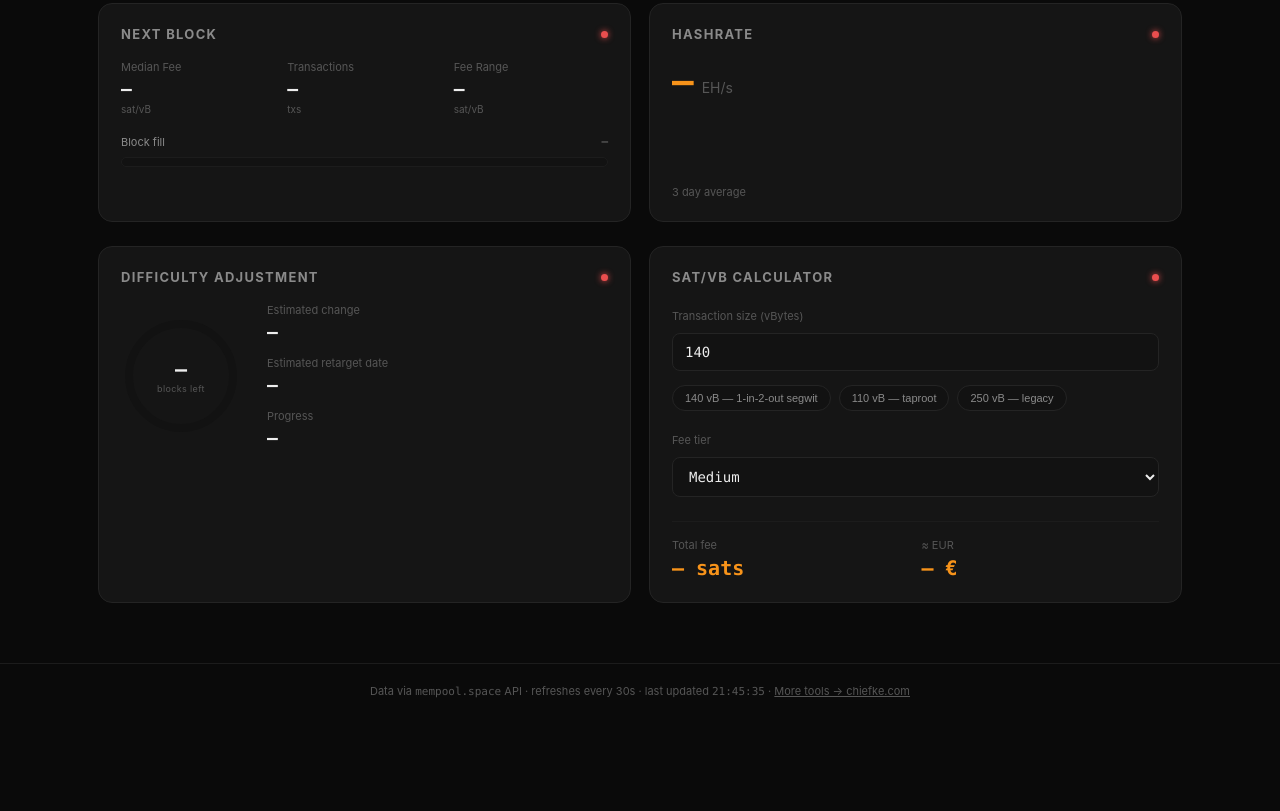
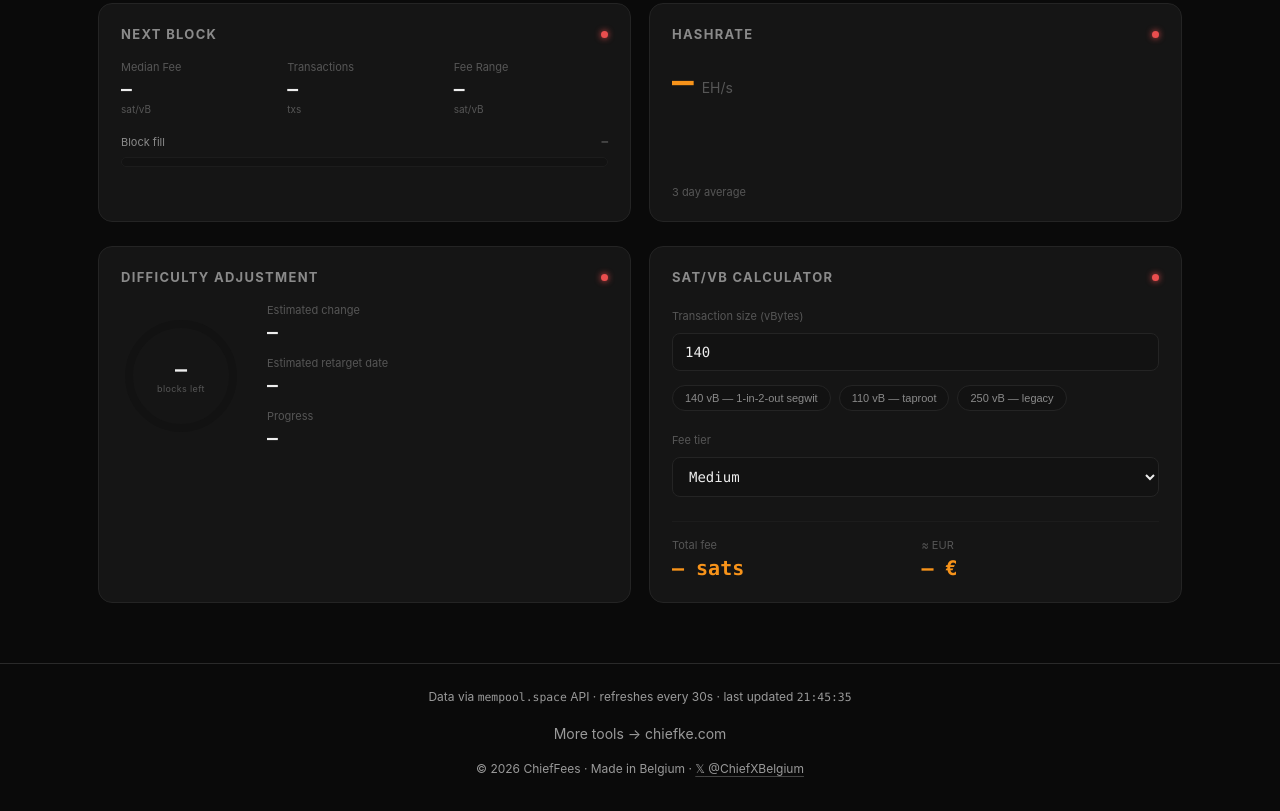
Before and after one commit to ChiefDVee/chieffees, a plain HTML site: page index.html in a window 1280 px wide. Shown: the part 706-1517 px from the top of the page. Before the commit the page ends 1424 px from the top, so only its background shows below. Drawn offline with Linux system fonts and the light colour scheme; no server answers.

Commit message:
Chief-footer via chief-brand-sync (contrast 2.7 → 7.0)

```diff
--- /dev/null
+++ b/assets/brand/chief-footer.css
@@ -0,0 +1,40 @@
+/* GENERATED by chief_brand_sync_engine.py — bron chief-assets brand/footer/chief-footer.css sha256:cd4853b00954 — NIET MET DE HAND BEWERKEN */
+/* chief-footer.css — gedeelde Chief-footer, bron van waarheid (chief-assets brand/footer/).
+   Enkel var(--chief-*) uit chief-tokens.css (vóór dit bestand geladen); geen hex, geen externe requests.
+   Sites krijgen een kopie via de sync-engine, nooit met de hand bewerken in een site-repo.
+   Contrast: --chief-muted op --chief-bg 7.0 : 1, op --chief-surface 6.5 : 1; hover/focus --chief-text 17 : 1.
+   Verborgen in full-screen (:fullscreen) en in print. */
+.chief-footer {
+  position: relative; z-index: 0;   /* boven fixed decor met z-index 0 (bv. een achtergrondgrid) */
+  box-sizing: border-box; width: 100%; flex-shrink: 0;
+  margin: 0;
+  padding: var(--chief-space-6) var(--chief-space-4) calc(var(--chief-space-7) + env(safe-area-inset-bottom, 0px));
+  border-top: 1px solid var(--chief-border);
+  background: transparent;
+  color: var(--chief-muted);
+  font: 400 .8125rem/1.55 var(--chief-font-body);
+  letter-spacing: normal; text-transform: none;
+  text-align: center;
+}
+.chief-footer *, .chief-footer *::before, .chief-footer *::after { box-sizing: border-box; }
+.chief-footer .cf-inner { max-width: 960px; margin: 0 auto; display: flex; flex-direction: column; align-items: center; gap: var(--chief-space-3); }
+.chief-footer p { margin: 0; padding: 0; }
+.chief-footer .cf-line { max-width: 44rem; font-size: .75rem; }
+.chief-footer .cf-mono { font-family: var(--chief-font-mono); font-size: .95em; }
+.chief-footer .cf-links { display: flex; flex-wrap: wrap; justify-content: center; gap: 0 var(--chief-space-4); }
+.chief-footer .cf-links a { display: inline-block; padding: var(--chief-space-1); font-size: .875rem; text-decoration: none; }
+.chief-footer .cf-meta { font-size: .75rem; }
+.chief-footer .cf-grp { white-space: nowrap; }
+.chief-footer a { color: var(--chief-muted); border-radius: var(--chief-radius-sm); transition: color .15s ease; }
+.chief-footer .cf-line a, .chief-footer .cf-meta a { text-decoration: underline; text-decoration-color: var(--chief-border-strong); text-underline-offset: 3px; }
+.chief-footer a:hover { color: var(--chief-text); text-decoration-color: currentColor; }
+.chief-footer a:focus-visible { color: var(--chief-text); outline: 2px solid var(--chief-accent); outline-offset: 2px; }
+.chief-footer a[aria-current="page"] { color: var(--chief-text); }
+@media (max-width: 520px) {
+  .chief-footer .cf-grp { display: block; }
+  .chief-footer .cf-sep { display: none; }
+}
+:fullscreen .chief-footer { display: none; }
+:-webkit-full-screen .chief-footer { display: none; }
+@media print { .chief-footer { display: none; } }
+@media (prefers-reduced-motion: reduce) { .chief-footer a { transition: none; } }
--- a/index.html
+++ b/index.html
@@ -21,6 +21,7 @@
 <link rel="icon" type="image/png" sizes="192x192" href="icon-192.png">
 <link rel="apple-touch-icon" href="apple-touch-icon.png">
 <link rel="stylesheet" href="assets/brand/chief-tokens.css">
+<link rel="stylesheet" href="assets/brand/chief-footer.css">
 <link rel="stylesheet" href="style.css">
 </head>
 <body>
@@ -226,9 +227,16 @@
 
 </main>
 
-<footer class="site-footer">
-  <span>Data via <span class="mono">mempool.space</span> API · refreshes every 30s · last updated <span class="mono" id="last-updated">—</span> · <a href="https://chiefke.com" rel="noopener">More tools → chiefke.com</a></span>
+<!-- CHIEF-FOOTER:START -->
+<!-- GENERATED by chief_brand_sync_engine.py — bron chief-assets brand/footer/chief-footer.html sha256:43a71205cc93 cfg:21bb8b9b — NIET MET DE HAND BEWERKEN -->
+<footer class="chief-footer">
+  <div class="cf-inner">
+    <p class="cf-line">Data via <span class="cf-mono">mempool.space</span> API · refreshes every 30s · last updated <span class="cf-mono" id="last-updated">—</span></p>
+    <nav class="cf-links" aria-label="Footer"><a href="https://chiefke.com" rel="noopener">More tools → chiefke.com</a></nav>
+    <p class="cf-meta"><span class="cf-grp">© 2026 ChiefFees</span><span class="cf-sep" aria-hidden="true"> · </span><span class="cf-grp">Made in Belgium · <a href="https://x.com/ChiefXBelgium" target="_blank" rel="noopener" aria-label="@ChiefXBelgium on X"><span aria-hidden="true">𝕏</span> @ChiefXBelgium</a></span></p>
+  </div>
 </footer>
+<!-- CHIEF-FOOTER:END -->
 
 <script src="app.js"></script>
 </body>
--- a/style.css
+++ b/style.css
@@ -562,25 +562,6 @@ main {
   color: var(--accent);
 }
 
-/* Footer */
-.site-footer {
-  position: relative;
-  z-index: 1;
-  text-align: center;
-  padding: 20px;
-  font-size: 11px;
-  color: var(--text-faint);
-  border-top: 1px solid var(--border-soft);
-}
-
-.site-footer a {
-  color: inherit;
-}
-
-.site-footer a:hover {
-  color: var(--accent);
-}
-
 /* Responsive */
 @media (max-width: 860px) {
   .grid-2 {
```
